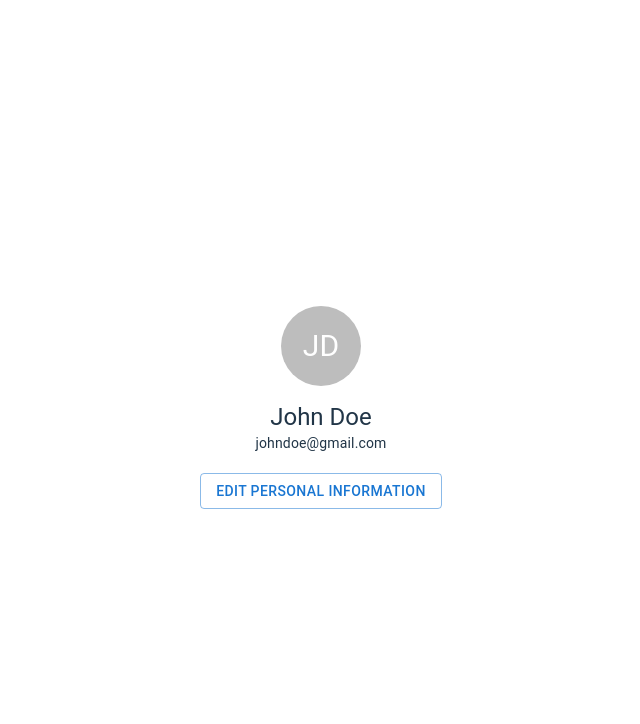
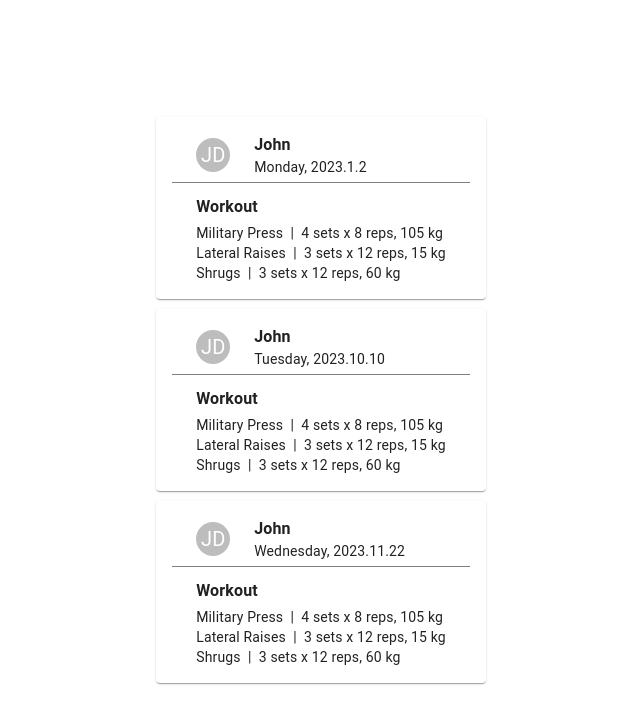
Before and after one commit to lejlamuratovic/Fitness-Tracker, a React (Vite) app in the folder fitness-tracker-frontend/: page / in a window 1280 px wide. Shown: the top 724 px of the page, without its empty margins (319-959 px from the left). Built offline with nearby package versions, Linux system fonts and the light colour scheme.

Commit message:
workout log card and list added

```diff
--- a/fitness-tracker-frontend/src/App.tsx
+++ b/fitness-tracker-frontend/src/App.tsx
@@ -1,15 +1,13 @@
 import './App.css'
-import UserInfo from './components/UserInfo'
-import { user } from './constants'
+import WorkoutList from './components/WorkoutList'
+import { user, workoutLogsList } from './constants'
 
 function App() {
-
   return (
     <>
-      <UserInfo user={user}/>
+      <WorkoutList workoutLogsList={workoutLogsList} />
     </>
   )
-
 }
 
 export default App
--- /dev/null
+++ b/fitness-tracker-frontend/src/components/WorkoutCard/WorkoutCard.tsx
@@ -0,0 +1,61 @@
+import Avatar from '@mui/material/Avatar';
+import Container from '@mui/material/Container';
+import Typography from '@mui/material/Typography';
+import { Card, Divider } from '@mui/material';
+
+type Props = {
+    user: User;
+    workoutLog: WorkoutLog;
+}
+
+const WorkoutCard = ({ user, workoutLog }: Props) => {
+    const stringAvatar = (name: string) => {
+        return {
+            children: `${name.split(' ')[0][0]}${name.split(' ')[1][0]}`,
+        };
+    };
+
+    const avatarProps = stringAvatar(`${user.firstName} ${user.lastName}`);
+
+    const getDayOfWeek = (dateString: string) => {
+        const options: Intl.DateTimeFormatOptions = { weekday: 'long' };
+        const [year, month, day] = dateString.split('.').map(Number);
+        const date = new Date(year, month - 1, day); // 0-indexed month
+        return date.toLocaleDateString(undefined, options);
+    };
+
+    return (
+        <Card sx={{ margin:'5px', padding: 2, maxWidth: "sm"}}>
+            <Container sx={{ display: 'flex', alignItems: 'center' }}>
+                <Avatar {...avatarProps} sx={{ width: 34, height: 34, fontSize: 20 }} />
+                <Container sx={{ textAlign: 'left' }}>
+                    <Typography variant="body1" sx={{ fontWeight: 'bold' }}>
+                        {user.firstName}
+                    </Typography>
+                    <Typography variant="body2" sx={{}}>
+                        {getDayOfWeek(workoutLog.date)}, {workoutLog.date}
+                    </Typography>
+                </Container>
+            </Container>
+
+            <Divider sx={{ marginTop: '5px', borderColor: "black", opacity: 0.5 }} />
+
+            <Container>
+                <Typography variant="subtitle1" sx={{ fontWeight: 'bold', textAlign: 'left', margin: '10px 0 2px 0' }}>
+                    Workout
+                </Typography>
+                {workoutLog.exercises.map((exercise, index) => (
+                    <Typography key={index} variant="body2" sx={{ textAlign: 'left' }}>
+                        <span>
+                        {exercise.exerciseName} &nbsp;
+                        </span>
+                        |  &nbsp;{exercise.sets} sets x {exercise.reps} reps, {exercise.weight} kg
+                    </Typography>
+                ))}
+            </Container>
+
+        </Card>
+    );
+}
+
+export default WorkoutCard;
--- /dev/null
+++ b/fitness-tracker-frontend/src/components/WorkoutCard/index.ts
@@ -0,0 +1 @@
+export { default } from './WorkoutCard'
--- /dev/null
+++ b/fitness-tracker-frontend/src/components/WorkoutList/WorkoutList.tsx
@@ -0,0 +1,24 @@
+// WorkoutList.js
+import { user } from '../../constants'
+import WorkoutCard from '../WorkoutCard'
+import { useState } from 'react'
+import { Container, Grid } from '@mui/material'
+import { WorkoutLog } from '../../utils/types'
+
+type Props = {
+  workoutLogsList: WorkoutLog[]
+}
+
+const WorkoutList = ({ workoutLogsList }: Props) => {
+  const [workoutLogs, setWorkoutLogs] = useState(workoutLogsList)
+
+  return (
+    <Container style={{ display: 'flex', flexDirection: 'column', alignItems: 'center'}}>
+      {workoutLogs.map((workoutLog, i) => (
+          <WorkoutCard user={user} workoutLog={workoutLog} />
+      ))}
+    </Container>
+  )
+}
+
+export default WorkoutList
--- /dev/null
+++ b/fitness-tracker-frontend/src/components/WorkoutList/index.ts
@@ -0,0 +1 @@
+export { default } from './WorkoutList'
--- a/fitness-tracker-frontend/src/constants.ts
+++ b/fitness-tracker-frontend/src/constants.ts
@@ -1,4 +1,4 @@
-import { Exercise, ExerciseDetail, Routine, User } from "./utils/types";
+import { Exercise, ExerciseDetail, Routine, User, WorkoutLog } from "./utils/types";
 
 export const exerciseList: Exercise[] = [
     {
@@ -229,9 +229,96 @@ export const routineList: Routine[] = [
 ]
 
 export const user: User = {
-    id: "user_123",
-    firstName: "John",
-    lastName: "Doe",
-    email: 'johndoe@gmail.com',
-    password: 'password'
+  id: "user_123",
+  firstName: "John",
+  lastName: "Doe",
+  email: 'johndoe@gmail.com',
+  password: 'password'
 }
+
+export const workoutLogsList: WorkoutLog[] = [
+  {
+    id: "workoutlog_123",
+    date: "2023.1.2",
+    exercises: [
+      {
+        "id": "exercise_654",
+        "exerciseName": "Military Press",
+        "weight": 105,
+        "sets": 4,
+        "reps": 8
+      },
+      {
+        "id": "exercise_321",
+        "exerciseName": "Lateral Raises",
+        "weight": 15,
+        "sets": 3,
+        "reps": 12
+      },
+      {
+        "id": "exercise_876",
+        "exerciseName": "Shrugs",
+        "weight": 60,
+        "sets": 3,
+        "reps": 12
+      }
+    ],
+    userId: "userid_123"
+  },
+  {
+    id: "workoutlog_123",
+    date: "2023.10.10",
+    exercises: [
+      {
+        "id": "exercise_654",
+        "exerciseName": "Military Press",
+        "weight": 105,
+        "sets": 4,
+        "reps": 8
+      },
+      {
+        "id": "exercise_321",
+        "exerciseName": "Lateral Raises",
+        "weight": 15,
+        "sets": 3,
+        "reps": 12
+      },
+      {
+        "id": "exercise_876",
+        "exerciseName": "Shrugs",
+        "weight": 60,
+        "sets": 3,
+        "reps": 12
+      }
+    ],
+    userId: "userid_123"
+  },
+  {
+    id: "workoutlog_123",
+    date: "2023.11.22",
+    exercises: [
+      {
+        "id": "exercise_654",
+        "exerciseName": "Military Press",
+        "weight": 105,
+        "sets": 4,
+        "reps": 8
+      },
+      {
+        "id": "exercise_321",
+        "exerciseName": "Lateral Raises",
+        "weight": 15,
+        "sets": 3,
+        "reps": 12
+      },
+      {
+        "id": "exercise_876",
+        "exerciseName": "Shrugs",
+        "weight": 60,
+        "sets": 3,
+        "reps": 12
+      }
+    ],
+    userId: "userid_123"
+  }
+]
```
Also changed, not shown: fitness-tracker-frontend/src/components/UserInfo/UserInfo.tsx (+6 -3 lines), fitness-tracker-frontend/src/utils/types.ts (+7 -0 lines).
